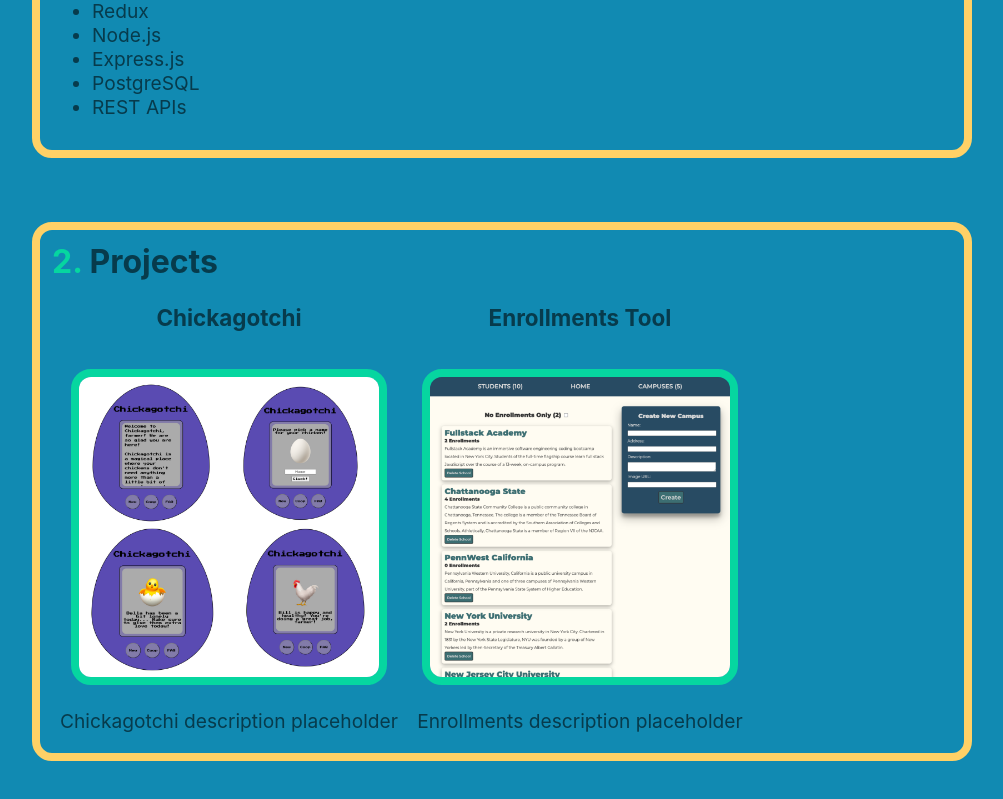
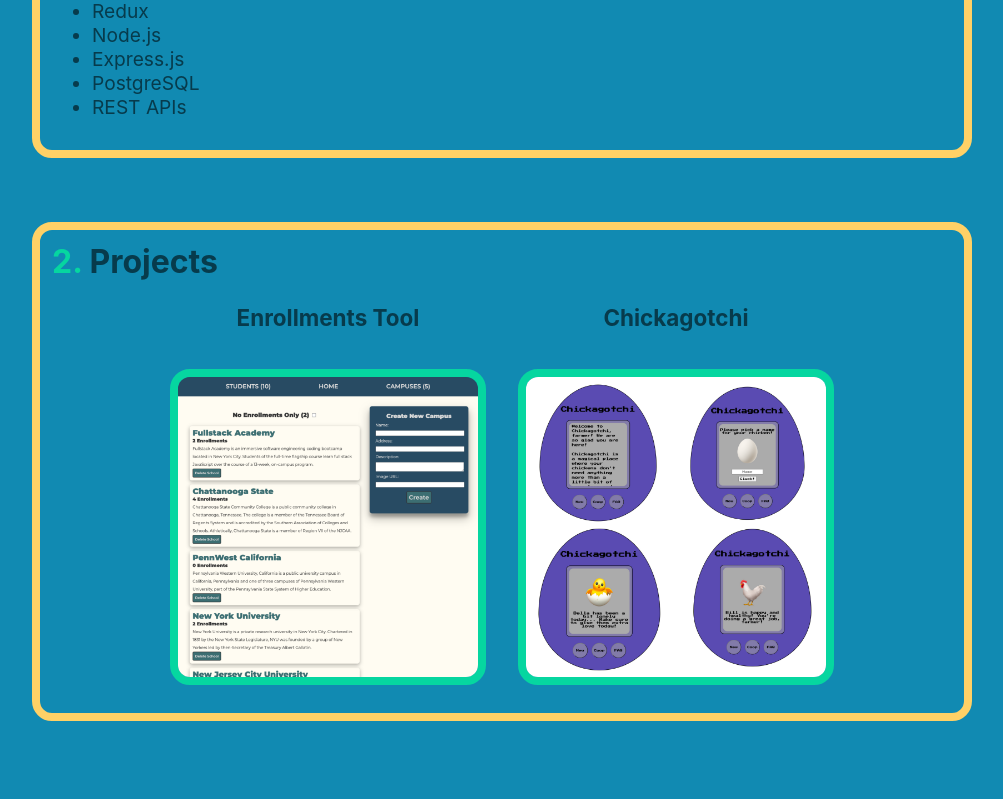
Before and after one commit to corumgold/corygold.dev, a React (Create React App) app: page / in a window 1280 px wide. Shown: the part 991-1790 px from the top of the page, without its empty margins (138-1141 px from the left). Built offline with nearby package versions, Linux system fonts and the light colour scheme.

Commit message:
Change how projects display on home page

```diff
--- a/src/components/Home/Project.js
+++ b/src/components/Home/Project.js
@@ -5,7 +5,7 @@ const Project = ({ project }) => {
     <div className="project">
       <h3>{project.title}</h3>
       <img src={project.image} alt={project.altText} />
-      <p>{project.description}</p>
+      <p className="description">{project.description}</p>
     </div>
   );
 };
--- a/src/index.css
+++ b/src/index.css
@@ -103,6 +103,8 @@ span {
 
 .projects-carousel {
   display: flex;
+  justify-content: center;
+  flex-wrap: wrap;
 }
 
 .projects-carousel img {
@@ -110,6 +112,10 @@ span {
   border-radius: 20px;
   border: 8px solid #06d6a0;
   margin: 1rem;
+}
+
+.projects-carousel .description {
+  display: none;
 }
 
 .project {
--- a/src/projects.js
+++ b/src/projects.js
@@ -1,18 +1,18 @@
 const projects = [
   {
     id: 1,
+    title: "Enrollments Tool",
+    image: process.env.PUBLIC_URL + `/images/enrollments_tool.png`,
+    altText: "chickagotchi project image",
+    description: "Enrollments description placeholder",
+  },
+  {
+    id: 2,
     title: "Chickagotchi",
     image: process.env.PUBLIC_URL + "/images/chickagotchi.png",
     altText: "chickagotchi project image",
     description: "Chickagotchi description placeholder",
   },
-  {
-    id: 2,
-    title: "Enrollments Tool",
-    image: process.env.PUBLIC_URL + `/images/enrollments_tool.png`,
-    altText: "chickagotchi project image",
-    description: "Enrollments description placeholder",
-  },
 ];
 
 export default projects;
```
